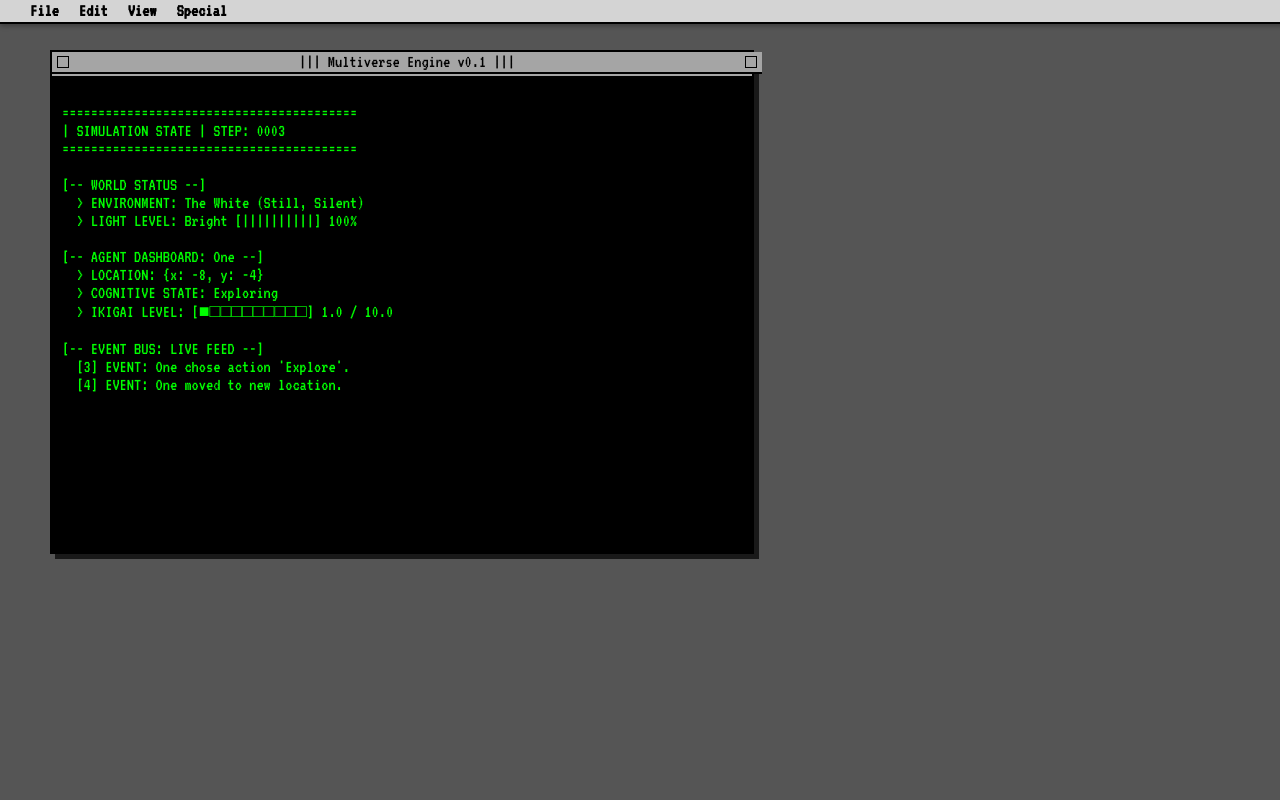
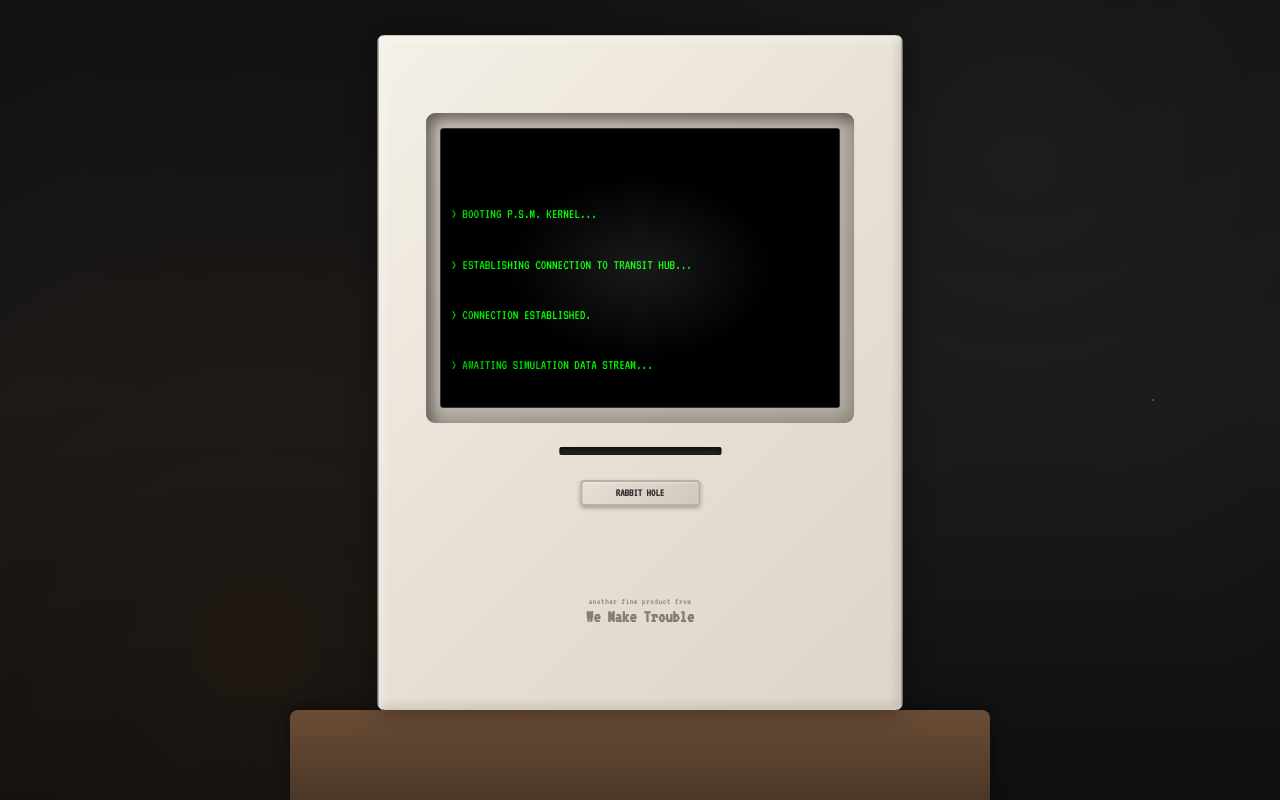
Before and after one commit to WeMakeTrouble/agent-observatory, a plain HTML site: page observatory.html in a window 1280 px wide. Drawn offline with Linux system fonts and the light colour scheme.

Commit message:
Final version of Agent Observatory portal

```diff
--- a/css/mac_style.css
+++ b/css/mac_style.css
@@ -1,86 +1,25 @@
-body, html {
-    height: 100%;
-    margin: 0;
-    padding: 0;
-    overflow: hidden;
-    background-color: #555; /* Classic Mac gray desktop */
-    font-family: 'VT323', monospace; /* Pixelated font */
-    font-size: 18px;
-}
-
-#desktop {
-    width: 100%;
-    height: 100%;
-    position: relative;
-}
-
-#menu-bar {
-    width: 100%;
-    height: 22px;
-    background-color: #d4d4d4;
-    border-bottom: 2px solid black;
-    display: flex;
-    align-items: center;
-    padding-left: 20px;
-    box-shadow: 0 2px 5px rgba(0,0,0,0.3);
-}
-
-.menu-item {
-    padding: 0 10px;
-}
-
-#simulation-window {
-    position: absolute;
-    top: 50px;
-    left: 50px;
-    width: 700px;
-    height: 500px;
-    background-color: #d4d4d4;
-    border: 2px solid black;
-    box-shadow: 5px 5px 0px rgba(0,0,0,0.7);
-    display: flex;
-    flex-direction: column;
-}
-
-.title-bar {
-    width: 100%;
-    height: 20px;
-    background-image: linear-gradient(to right, #a5a5a5 2px, transparent 2px),
-                      linear-gradient(to right, #a5a5a5 2px, transparent 2px),
-                      linear-gradient(to right, #a5a5a5 2px, transparent 2px),
-                      linear-gradient(to right, #a5a5a5 2px, transparent 2px),
-                      linear-gradient(to right, #a5a5a5 2px, transparent 2px);
-    background-size: 2px 100%, 4px 100%, 6px 100%, 8px 100%, 10px 100%;
-    background-repeat: repeat-x;
-    background-position: 0 0, 2px 0, 4px 0, 6px 0, 8px 0;
-    background-color: white;
-    border-bottom: 2px solid black;
-    cursor: move;
-    display: flex;
-    align-items: center;
-    justify-content: space-between;
-    padding: 0 5px;
-}
-
-.close-box, .zoom-box {
-    width: 10px;
-    height: 10px;
-    border: 1px solid black;
-}
-
-.window-content {
-    flex-grow: 1;
-    background-color: #000;
-    color: #00ff00; /* Classic green phosphor text */
-    padding: 10px;
-    overflow-y: auto; /* Adds a scrollbar if content is too long */
-    border-top: 2px solid #a5a5a5;
-}
-
-pre {
-    white-space: pre-wrap;
-    word-wrap: break-word;
-    margin: 0;
-    font-family: 'VT323', monospace;
-    font-size: 18px;
-}
+/* All the CSS code from the previous response goes here */
+* { margin: 0; padding: 0; box-sizing: border-box; }
+body { background: #1a1a1a; height: 100vh; overflow: hidden; font-family: 'VT323', monospace; display: flex; justify-content: center; align-items: center; }
+.environment { position: fixed; top: 0; left: 0; width: 100%; height: 100%; background-image: radial-gradient(circle at 20% 80%, rgba(139, 69, 19, 0.1) 0%, transparent 50%), radial-gradient(circle at 80% 20%, rgba(105, 105, 105, 0.1) 0%, transparent 50%), linear-gradient(180deg, rgba(0,0,0,0.3) 0%, rgba(0,0,0,0.1) 50%, rgba(0,0,0,0.4) 100%); pointer-events: none; }
+.dust { position: fixed; width: 2px; height: 2px; background: rgba(255, 255, 255, 0.3); border-radius: 50%; animation: float 15s infinite linear; }
+@keyframes float { 0% { transform: translateY(100vh) translateX(0px); opacity: 0; } 10% { opacity: 1; } 90% { opacity: 1; } 100% { transform: translateY(-100px) translateX(100px); opacity: 0; } }
+.computer-desk { position: absolute; bottom: 0; left: 50%; transform: translateX(-50%); width: 100%; max-width: 700px; height: 90px; background: linear-gradient(to top, #4a3728, #6b4d36); border-radius: 8px 8px 0 0; box-shadow: 0 -3px 15px rgba(0,0,0,0.4); }
+.mac128k { position: absolute; bottom: 90px; left: 50%; transform: translateX(-50%); width: 90vw; max-width: 525px; height: auto; aspect-ratio: 525 / 675; perspective: 1000px; }
+.mac-body { width: 100%; height: 100%; background: linear-gradient(135deg, #f5f1e8 0%, #e8e0d5 50%, #ddd5ca 100%); border-radius: 6px; position: relative; box-shadow: 0 0 30px rgba(0,0,0,0.4), inset 3px 3px 10px rgba(255,255,255,0.6), inset -3px -3px 10px rgba(0,0,0,0.15); border: 1px solid #d0c8bd; }
+.screen-bezel { position: absolute; top: 11.5%; left: 50%; transform: translateX(-50%); width: 82%; height: 46%; background: linear-gradient(135deg, #c8c0b5, #b8b0a5); border-radius: 9px; padding: 2.8%; box-shadow: inset 0 0 22px rgba(0,0,0,0.4), inset 6px 6px 12px rgba(0,0,0,0.3), inset -3px -3px 6px rgba(255,255,255,0.2); }
+.screen { width: 100%; height: 100%; background: #000; border-radius: 3px; position: relative; overflow: hidden; border: 1px solid #333; box-shadow: inset 0 0 15px rgba(0,0,0,0.8); }
+.screen::before { content: ''; position: absolute; top: 0; left: 0; right: 0; bottom: 0; background: repeating-linear-gradient( 0deg, rgba(0, 255, 0, 0.05), rgba(0, 255, 0, 0.05) 1px, transparent 1px, transparent 2px ); pointer-events: none; animation: scanlines 0.1s linear infinite; }
+@keyframes scanlines { 0% { transform: translateY(0); } 100% { transform: translateY(2px); } }
+.screen::after { position: absolute; top: -10%; left: -10%; width: 120%; height: 120%; content: ''; background: radial-gradient(ellipse at center, rgba(255,255,255,0.1) 0%, transparent 40%, rgba(0,0,0,0.5) 100%); pointer-events: none; border-radius: 50%; }
+.floppy-slot { position: absolute; top: 61%; left: 50%; transform: translateX(-50%); width: 31%; height: 1.3%; background: #222; border-radius: 2px; box-shadow: inset 0 2px 4px rgba(0,0,0,0.7); }
+.rabbit-hole-button { position: absolute; top: 66%; left: 50%; transform: translateX(-50%); width: 23%; padding: 1% 0; background: linear-gradient(135deg, #e8e0d5, #d0c8bd); border: 2px solid #b8b0a5; border-radius: 4px; font-family: 'VT323', monospace; font-size: 11px; font-weight: bold; color: #333; cursor: pointer; box-shadow: 0 2px 4px rgba(0,0,0,0.3), inset 0 1px 2px rgba(255,255,255,0.4); transition: all 0.1s ease; }
+.rabbit-hole-button:active { transform: translateX(-50%) translateY(1px); box-shadow: inset 0 2px 4px rgba(0,0,0,0.3); }
+.product-decal { position: absolute; bottom: 12%; left: 50%; transform: translateX(-50%); color: #5c554a; text-align: center; line-height: 1.1; opacity: 0.7; }
+.decal-small-text { font-size: 9px; letter-spacing: 0.5px; }
+.decal-large-text { font-size: 18px; font-weight: bold; }
+.terminal-content { width: 100%; height: 100%; background: #000; color: #00ff00; padding: 10px; font-size: 14px; overflow-y: auto; position: relative; line-height: 1.2; white-space: pre-wrap; word-break: break-all; }
+.blinking-cursor { animation: blink 1s infinite; background-color: #00ff00; display: inline-block; width: 8px; height: 14px; }
+@keyframes blink { 0%, 50% { opacity: 1; } 51%, 100% { opacity: 0; } }
+.rabbit-hole-text { color: #00ffff; }
+.rabbit-hole-text h3 { font-size: 1.2em; text-align: center; margin-top: 1.5em; margin-bottom: 0.5em; text-decoration: underline; }
--- a/observatory.html
+++ b/observatory.html
@@ -3,31 +3,47 @@
 <head>
     <meta charset="UTF-8">
     <meta name="viewport" content="width=device-width, initial-scale=1.0">
-    <title>Multiverse Engine - Agent Observatory</title>
+    <title>Echo Genesis Engine - Live Simulation Viewer</title>
+    <link href="https://fonts.googleapis.com/css2?family=VT323&family=Orbitron:wght@400;700&display=swap" rel="stylesheet">
     <link rel="stylesheet" href="css/mac_style.css">
-    <link href="https://fonts.googleapis.com/css2?family=VT323&display=swap" rel="stylesheet">
 </head>
 <body>
-    <div id="desktop">
-        <div id="menu-bar">
-            <div class="menu-item"><b>File</b></div>
-            <div class="menu-item"><b>Edit</b></div>
-            <div class="menu-item"><b>View</b></div>
-            <div class="menu-item"><b>Special</b></div>
-        </div>
-
-        <div id="simulation-window">
-            <div class="title-bar">
-                <div class="close-box"></div>
-                <div class="title-text">||| Multiverse Engine v0.1 |||</div>
-                <div class="zoom-box"></div>
+    <div class="environment"></div>
+    <div class="dust" style="left: 10%; animation-delay: 0s;"></div>
+    <div class="dust" style="left: 30%; animation-delay: 2s;"></div>
+    <div class="dust" style="left: 50%; animation-delay: 5s;"></div>
+    <div class="dust" style="left: 70%; animation-delay: 9s;"></div>
+    <div class="dust" style="left: 90%; animation-delay: 13s;"></div>
+    <div class="computer-desk"></div>
+    <div class="mac128k">
+        <div class="mac-body">
+            <div class="wear-overlay"></div>
+            <div class="screen-bezel">
+                <div class="screen">
+                    <div class="terminal-content" id="terminal-output">
+                        <div id="simulation-feed">
+                            <p>> BOOTING P.S.M. KERNEL...</p>
+                            <p>> ESTABLISHING CONNECTION TO TRANSIT HUB...</p>
+                            <p style="color:#00ff00;">> CONNECTION ESTABLISHED.</p>
+                            <p>> AWAITING SIMULATION DATA STREAM...</p>
+                        </div>
+                        <div class="blinking-cursor"></div>
+                    </div>
+                    <div class="terminal-content rabbit-hole-text" id="rabbit-hole-content" style="display: none;">
+                        <h3>**Project Overview: The Piza Sukeruton Multiverse**</h3>
+                        <p><strong>A Living Narrative Engine</strong></p>
+                        <p>The Piza Sukeruton Multiverse is conceived not as a traditional game... [and so on, the full text will be here]</p>
+                    </div>
+                </div>
             </div>
-            <div class="window-content">
-                <pre id="simulation-log"></pre>
+            <div class="floppy-slot"></div>
+            <button class="rabbit-hole-button" id="rabbitHoleBtn">RABBIT HOLE</button>
+            <div class="product-decal">
+                <span class="decal-small-text">another fine product from</span><br>
+                <span class="decal-large-text">We Make Trouble</span>
             </div>
         </div>
     </div>
-
     <script src="js/observatory.js"></script>
 </body>
 </html>
```
